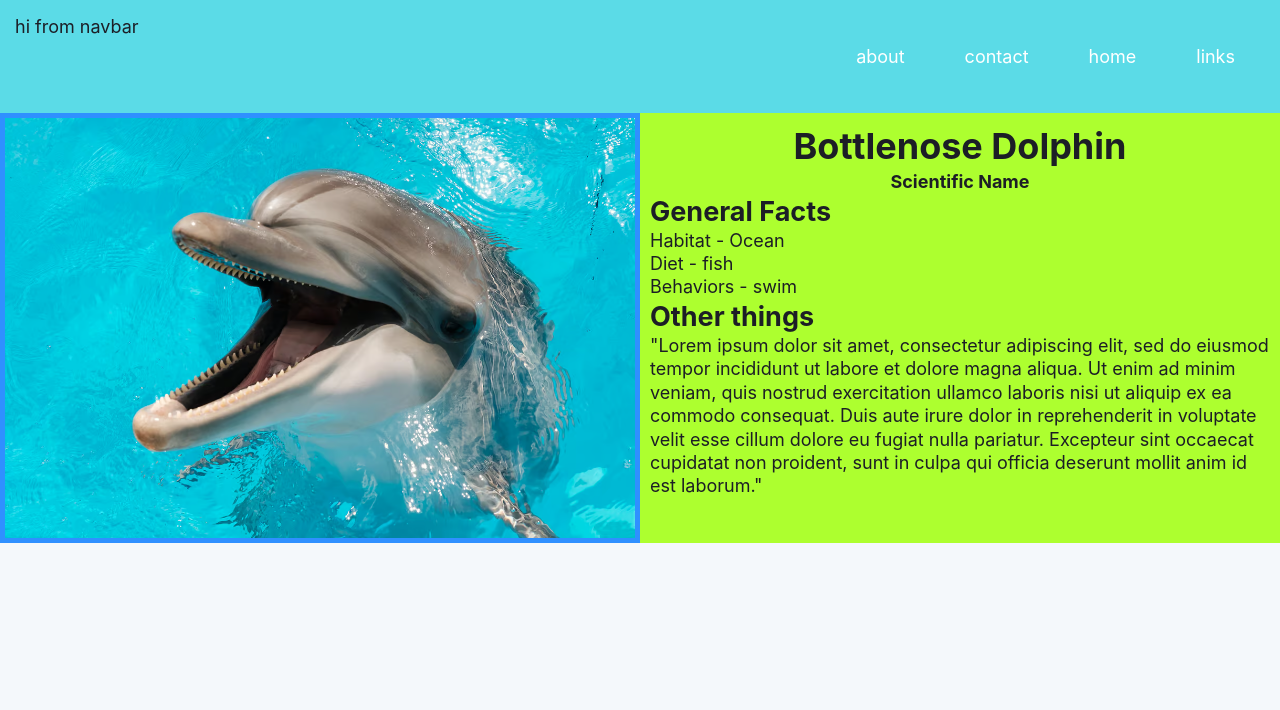
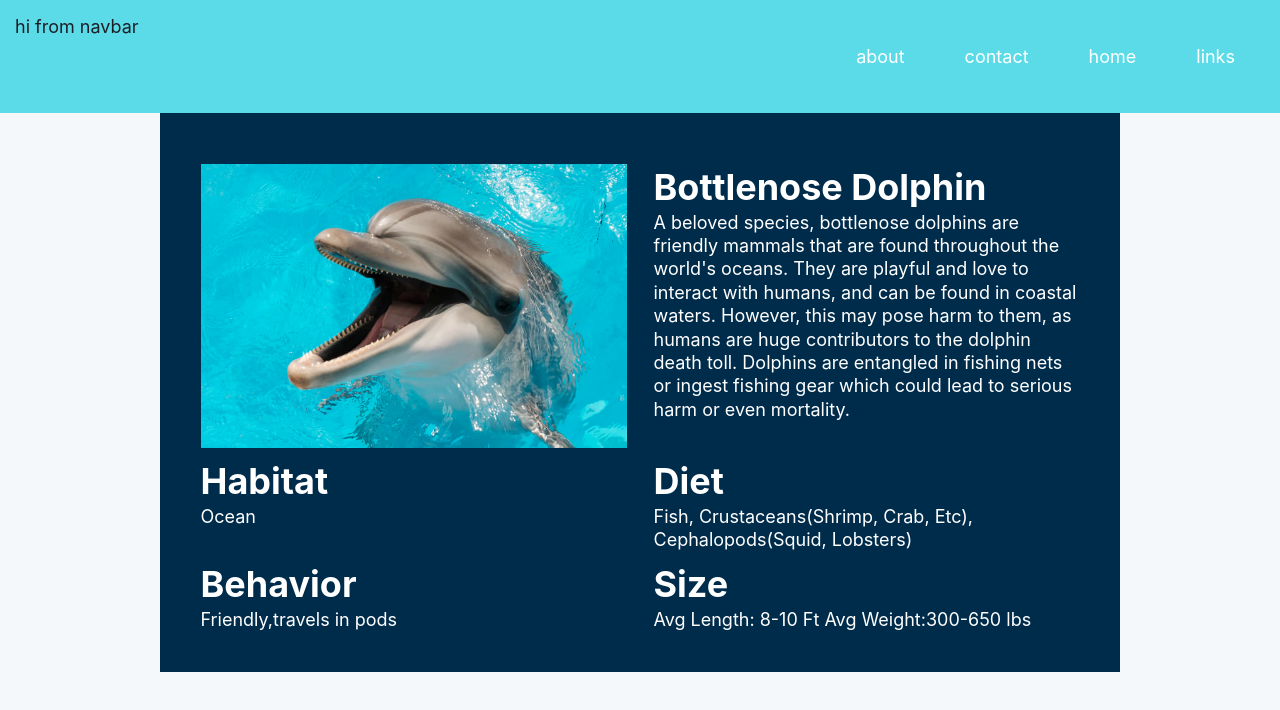
Before and after one commit to henryc1008/marinebio, a SvelteKit app: page /animals/Animal1 in a window 1280 px wide. Shown: the top 710 px of the page. Built offline with nearby package versions, Linux system fonts and the light colour scheme.

Commit message:
dolphin complete

```diff
--- /dev/null
+++ b/src/lib/Animalcard/Animalbehavior.svelte
@@ -0,0 +1,8 @@
+<script lang="ts">
+    let {behavior = "This is what the animal does"}= $props()
+</script>
+
+<div>
+    <h1> Behavior</h1>
+    <p>{behavior}</p>
+</div>
--- a/src/lib/Animalcard/Animalcard.svelte
+++ b/src/lib/Animalcard/Animalcard.svelte
@@ -3,23 +3,39 @@
     import Animalcontent from "./Animalcontent.svelte";
     import Animaldiet from "./Animaldiet.svelte";
     import Animalhabitat from "./Animalhabitat.svelte";
+    import Animalbehavior from "./Animalbehavior.svelte";
+    import Animalsize from "./Animalsize.svelte"
 
-    let {Habitat = "ocean"} = $props();
+    let {
+        habitat = "ocean",
+        name="animalname",
+        diet="animaldiet",
+        description="animaldescription",
+        behavior="animalbehavior",
+        size="animalsize"} = $props();
 </script>
 
 <div class="container">
 	<div class="row">
         <img src={bottlenosedolphin} alt="" class=box>
         <div class=box>
-            <Animalcontent> </Animalcontent>
+            <Animalcontent {name} {description}> </Animalcontent>
         </div>
     </div>
 	<div class="row">
         <div class=box>
-            <Animalhabitat {Habitat}/>
+            <Animalhabitat {habitat}/>
         </div>
         <div class=box>
-            <Animaldiet/>
+            <Animaldiet {diet}/>
+        </div>
+    </div>
+    <div class="row">
+        <div class=box>
+            <Animalbehavior {behavior}/>
+        </div>
+        <div class=box>
+            <Animalsize {size}/>
         </div>
     </div>
 </div>
@@ -28,6 +44,7 @@
     .row {
         display:flex;
         justify-content: space-between;
+        margin-top: 10px;
     }
     .box {
         width: calc(50% - 0.75rem);
--- a/src/lib/Animalcard/Animalcontent.svelte
+++ b/src/lib/Animalcard/Animalcontent.svelte
@@ -1,10 +1,10 @@
+<script>
+	let { name = 'animalname', description = "animaldescription"} = $props();
+</script>
+
 <div>
-	<h1>Animal</h1>
+	<h1>{name}</h1>
 	<p>
-		"Lorem ipsum dolor sit amet, consectetur adipiscing elit, sed do eiusmod tempor incididunt ut
-		labore et dolore magna aliqua. Ut enim ad minim veniam, quis nostrud exercitation ullamco
-		laboris nisi ut aliquip ex ea commodo consequat. Duis aute irure dolor in reprehenderit in
-		voluptate velit esse cillum dolore eu fugiat nulla pariatur. Excepteur sint occaecat cupidatat
-		non proident, sunt in culpa qui officia deserunt mollit anim id est laborum."
+		{description}
 	</p>
 </div>
--- a/src/lib/Animalcard/Animaldiet.svelte
+++ b/src/lib/Animalcard/Animaldiet.svelte
@@ -1,4 +1,8 @@
+<script>
+     let {
+        diet = "animaldiet"} = $props();
+</script>
 <div>
     <h1> Diet</h1>
-    <p> This is what animal eats</p>
+    <p> {diet}</p>
 </div>
--- a/src/lib/Animalcard/Animalhabitat.svelte
+++ b/src/lib/Animalcard/Animalhabitat.svelte
@@ -1,8 +1,8 @@
 <script lang="ts">
-    let {Habitat = "This is where the animal lives"}= $props()
+    let {habitat = "This is where the animal lives"}= $props()
 </script>
 
 <div>
     <h1> Habitat</h1>
-    <p>{Habitat}</p>
+    <p>{habitat}</p>
 </div>
--- /dev/null
+++ b/src/lib/Animalcard/Animalsize.svelte
@@ -0,0 +1,8 @@
+<script lang="ts">
+    let {size = "Dimensions of the animal"}= $props()
+</script>
+
+<div>
+    <h1> Size</h1>
+    <p>{size}</p>
+</div>
--- a/src/routes/animals/Animal1/+page.svelte
+++ b/src/routes/animals/Animal1/+page.svelte
@@ -1,5 +1,16 @@
 <script lang="ts">
-    import Card from "$lib/Card.svelte";
-    import DolphinImage from '$lib/images/bottlenose dolphin.avif'
+	import Animalcard from '$lib/Animalcard/Animalcard.svelte';
+	import DolphinImage from '$lib/images/bottlenose dolphin.avif';
 </script>
-<Card name="Bottlenose Dolphin" habitat="Ocean" diet="fish" behaviors="swim" image={DolphinImage}> </Card>
+
+<Animalcard
+	name="Bottlenose Dolphin"
+	habitat="Ocean"
+	diet="Fish, Crustaceans(Shrimp, Crab, Etc), Cephalopods(Squid, Lobsters)"
+	behavior="Friendly,travels in pods"
+    size="Avg Length: 8-10 Ft Avg Weight:300-650 lbs"
+	description="A beloved species, bottlenose dolphins are friendly mammals that are found throughout the world's oceans. They are playful and love to interact with humans, and can be found in coastal waters. However, this may pose harm to them, as humans are huge contributors to the dolphin death toll. Dolphins are entangled in fishing nets or ingest fishing gear which could lead to serious harm or even mortality.
+"
+	image={DolphinImage}
+
+></Animalcard>
```
